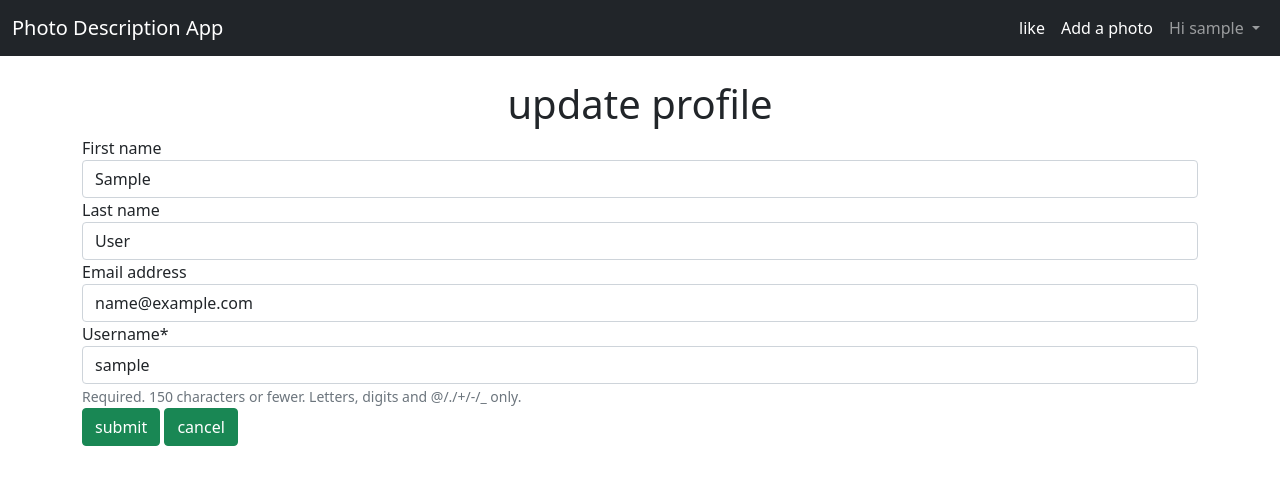
After one commit to kriteshshah/Photo-web, a Django app: page /users/profile/1/ in a window 1280 px wide. The commit adds this page. Shown: the top 485 px of the page. Run offline with Django 4.2, Linux system fonts and the light colour scheme; the visitor is signed in with stand-in values (Sample User, id 1); data comes from the database, SQL or seed files in the repository; some libraries are stand-ins or nearby versions.

Commit message:
add dropdown

```diff
--- /dev/null
+++ b/account/templates/profile_update.html
@@ -0,0 +1,16 @@
+{% extends 'base.html' %}
+{% load crispy_forms_tags %}
+
+{% block body %}
+<div class="mx-auto">
+  <h1 class="mt-3 text-center">update profile</h1>
+</div>
+<div class="form-group">
+  <form action="" method="post" enctype="multipart/form-data">
+    {% csrf_token %}
+    {{ form|crispy }}
+    <button type="submit" class="btn btn-success mb-3">submit</button>
+    <button type="button" onclick="window.location.href='{% url 'web:list' %}'" class="btn btn-success mb-3">cancel</button>
+  </form>
+</div>
+{% endblock body %}
--- a/account/urls.py
+++ b/account/urls.py
@@ -2,7 +2,7 @@ from django.urls import path, reverse_lazy, register_converter
 
 from django.contrib.auth.views import LogoutView
 
-from .views import SignUpView, CustomLoginView, CustomLogout
+from .views import SignUpView, CustomLoginView, CustomLogout, ProfileUpdateView
 from django.contrib.auth.views import LogoutView
 
 app_name = 'users'
@@ -11,4 +11,5 @@ urlpatterns = [
     path('signup/', SignUpView.as_view(success_url=reverse_lazy('web:list')), name='signup'),
     path('login/', CustomLoginView.as_view(redirect_authenticated_user=True), name='login'),
     path('logout/', CustomLogout.as_view(), name='logout'),
+    path('profile/<int:pk>/', ProfileUpdateView.as_view(), name='profile'),
 ]
--- a/account/views.py
+++ b/account/views.py
@@ -1,8 +1,10 @@
 from django import http
 from django.conf import settings
-from django.http import HttpResponseRedirect, request
+from django.contrib.auth.mixins import LoginRequiredMixin
+from django.contrib.auth.models import AbstractUser, User
+from django.http import HttpResponseRedirect, request, Http404
 from django.views import View
-from django.views.generic import CreateView
+from django.views.generic import CreateView, UpdateView
 
 from django.contrib.auth import authenticate, login, logout
 
@@ -12,6 +14,9 @@ from django.urls import reverse_lazy, reverse
 from django.contrib.auth.forms import UserCreationForm
 
 from django.urls import reverse_lazy
+import logging
+
+logger = logging.getLogger(__name__)
 
 
 class SignUpView(CreateView):
@@ -43,3 +48,18 @@ class CustomLogout(View):
     def get(self, request):
         logout(request)
         return HttpResponseRedirect(reverse('account:login'))
+
+
+class ProfileUpdateView(LoginRequiredMixin, UpdateView):
+    model = User
+    fields = ('first_name', 'last_name', 'email', 'username',)
+    template_name = "profile_update.html"
+    success_url = reverse_lazy('web:list')
+
+    def get_object(self, queryset=None):
+        obj = super().get_object(queryset)
+        if obj is None:
+            logger.error(f"User with id {self.kwargs.get('pk')} does not exist")
+            raise Http404("User does not exist")
+        logger.info(f"Retrieved user: {obj.username}")
+        return obj
--- a/templates/base.html
+++ b/templates/base.html
@@ -37,5 +37,8 @@
       integrity="sha384-p34f1UUtsS3wqzfto5wAAmdvj+osOnFyQFpp4Ua3gs/ZVWx6oOypYoCJhGGScy+8"
       crossorigin="anonymous"
     ></script>
+<!--    <script src="https://code.jquery.com/jquery-3.5.1.slim.min.js" integrity="sha384-DfXdz2htPH0lsSSs5nCTpuj/zy4C+OGpamoFVy38MVBnE+IbbVYUew+OrCXaRkfj" crossorigin="anonymous"></script>-->
+<!--    <script src="https://cdn.jsdelivr.net/npm/@popperjs/core@2.9.2/dist/umd/popper.min.js"></script>-->
+    <script src="https://maxcdn.bootstrapcdn.com/bootstrap/4.5.2/js/bootstrap.min.js"></script>
   </body>
 </html>
--- a/templates/navbar.html
+++ b/templates/navbar.html
@@ -19,18 +19,26 @@
     >
       <ul class="navbar-nav">
         {% if user.is_authenticated %}
-
+        <li class="nav-item">
+          <a class="nav-link active" href="{% url 'web:like_list' %}">like</a>
+        </li>
         <li class="nav-item">
           <a class="nav-link active" href="{% url 'web:create' %}">Add a photo</a>
         </li>
-        <li class="nav-item">
-          <a class="nav-link active"  href="{% url 'account:logout' %}">Hi {{user.username}}</a>
+       <li class="nav-item dropdown">
+            <a class="nav-link dropdown-toggle" href="#" id="userDropdown" role="button" data-toggle="dropdown" aria-haspopup="true" aria-expanded="false">
+                Hi {{ user.username }}
+            </a>
+            <div class="dropdown-menu" aria-labelledby="userDropdown">
+                <a class="dropdown-item" href="{% url 'account:profile' user.pk %}">Update Profile</a>
+                <a class="dropdown-item" href="{% url 'account:logout' %}">Logout</a>
+            </div>
         </li>
         {% else %}
 
         <li class="nav-item">
-          <a href="users/login" class="btn btn-sm btn-danger"
-            >Sign In</a
+          <a href="{% url 'account:signup' %}" class="btn btn-sm btn-danger"
+            >Sign up</a
           >
         </li>
         {% endif %}
--- a/web/urls.py
+++ b/web/urls.py
@@ -8,7 +8,7 @@ from .views import (
     PhotoDetailView,
     PhotoCreateView,
     PhotoUpdateView,
-    PhotoDeleteView, ToggleLikeView
+    PhotoDeleteView, ToggleLikeView, LikeAndDislikePhotoList
 )
 
 app_name = 'web'
@@ -27,5 +27,6 @@ urlpatterns = [
     path('web/<int:pk>/delete/', PhotoDeleteView.as_view(), name='delete'),
 
     path('toggle_like/<int:pk>/', ToggleLikeView.as_view(), name='toggle_like'),
+    path('unlike/like/list', LikeAndDislikePhotoList.as_view(), name='like_list'),
 
 ]
```
Also changed, not shown: web/templates/like_dislike_list.html (added, +15 -0 lines), web/views.py (+10 -0 lines).
